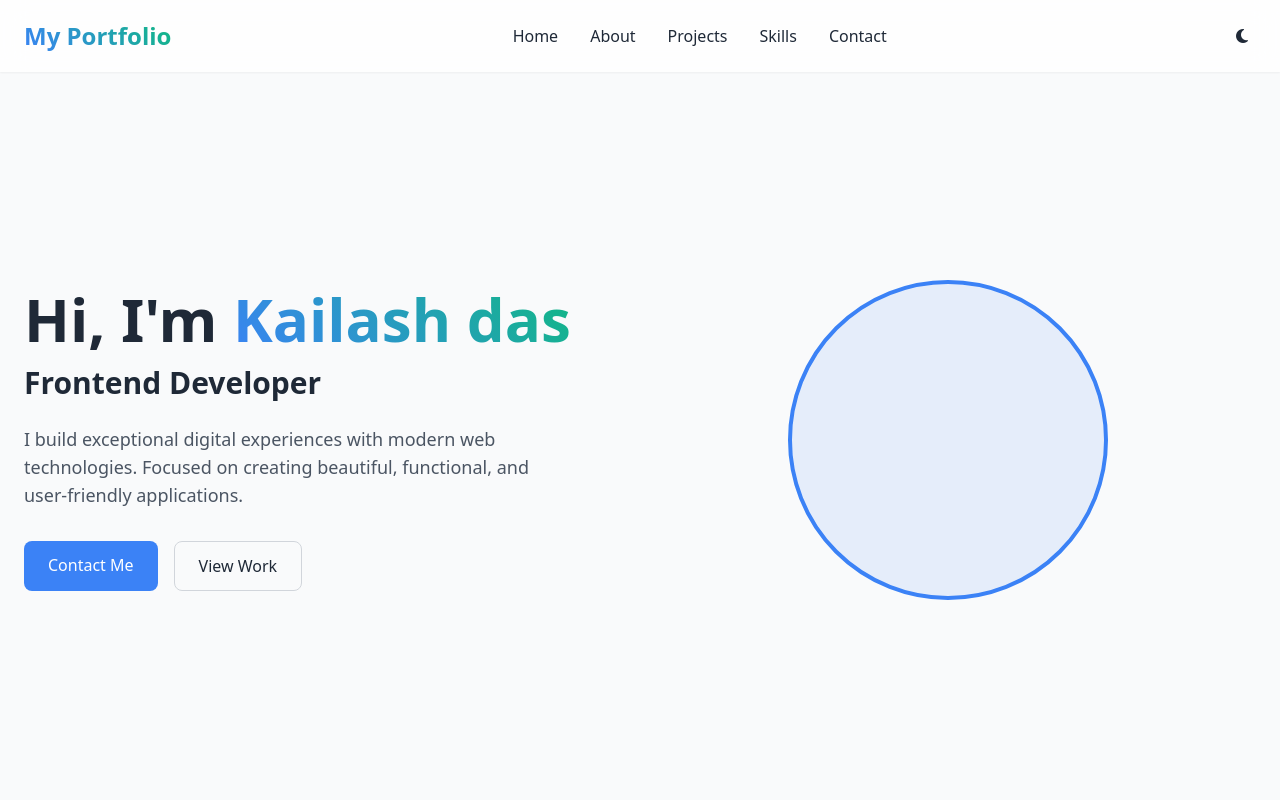
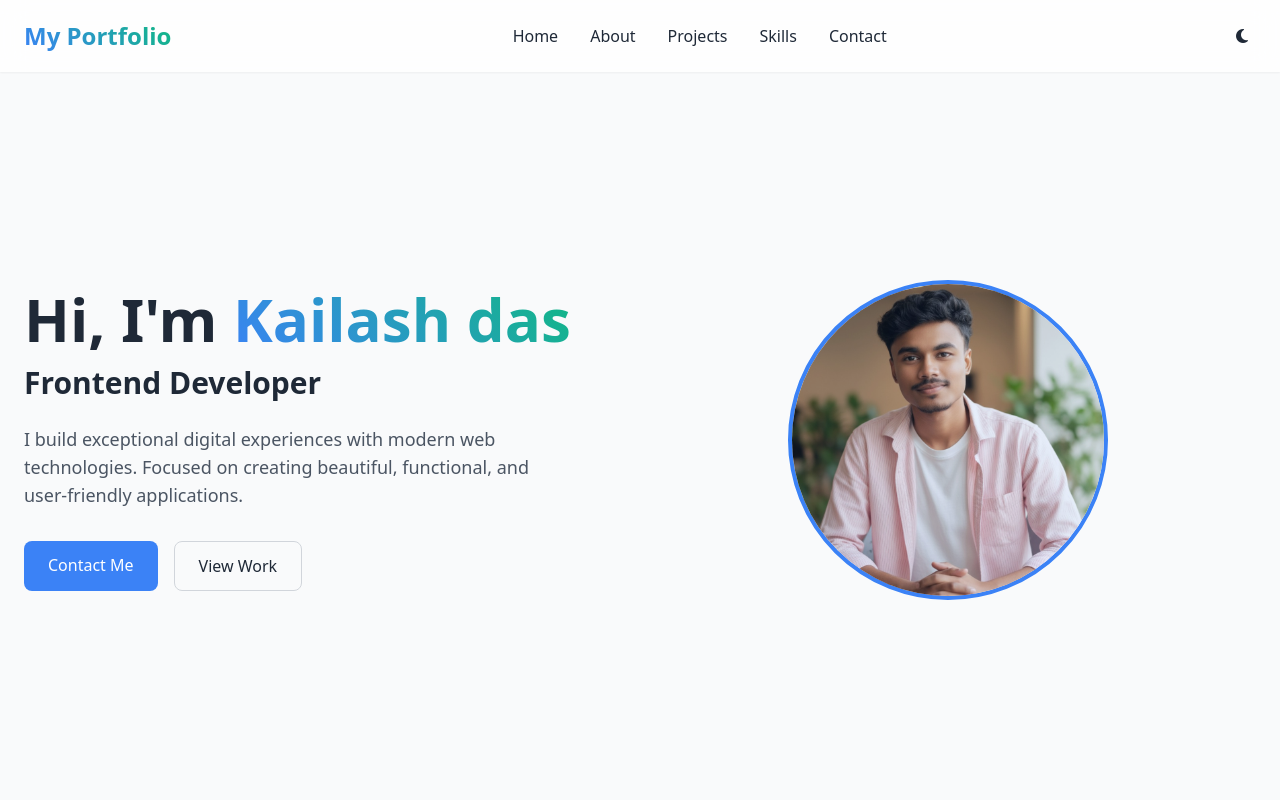
Before and after one commit to kailaxh01/My-portfolio, a plain HTML site: page index - .html in a window 1280 px wide. Shown: the top 800 px of the page. Drawn offline with nearby package versions, Linux system fonts and the light colour scheme.

Commit message:
updated html

```diff
--- a/index - .html
+++ b/index - .html
@@ -157,7 +157,7 @@
         <div class="md:w-1/2 flex justify-center animate-slide-up">
           <div
             class="relative w-64 h-64 md:w-80 md:h-80 rounded-full overflow-hidden border-4 border-primary-light dark:border-primary-dark">
-            <img src="IMG_0164.JPG" alt="Profile" class="w-full h-full object-cover">
+            <img src="./IMG_0164.JPG" alt="Profile" class="w-full h-full object-cover">
             <div class="absolute inset-0 bg-primary-light dark:bg-primary-dark opacity-10"></div>
           </div>
         </div>
```
Also changed, not shown: IMG_0164.JPG (added).
